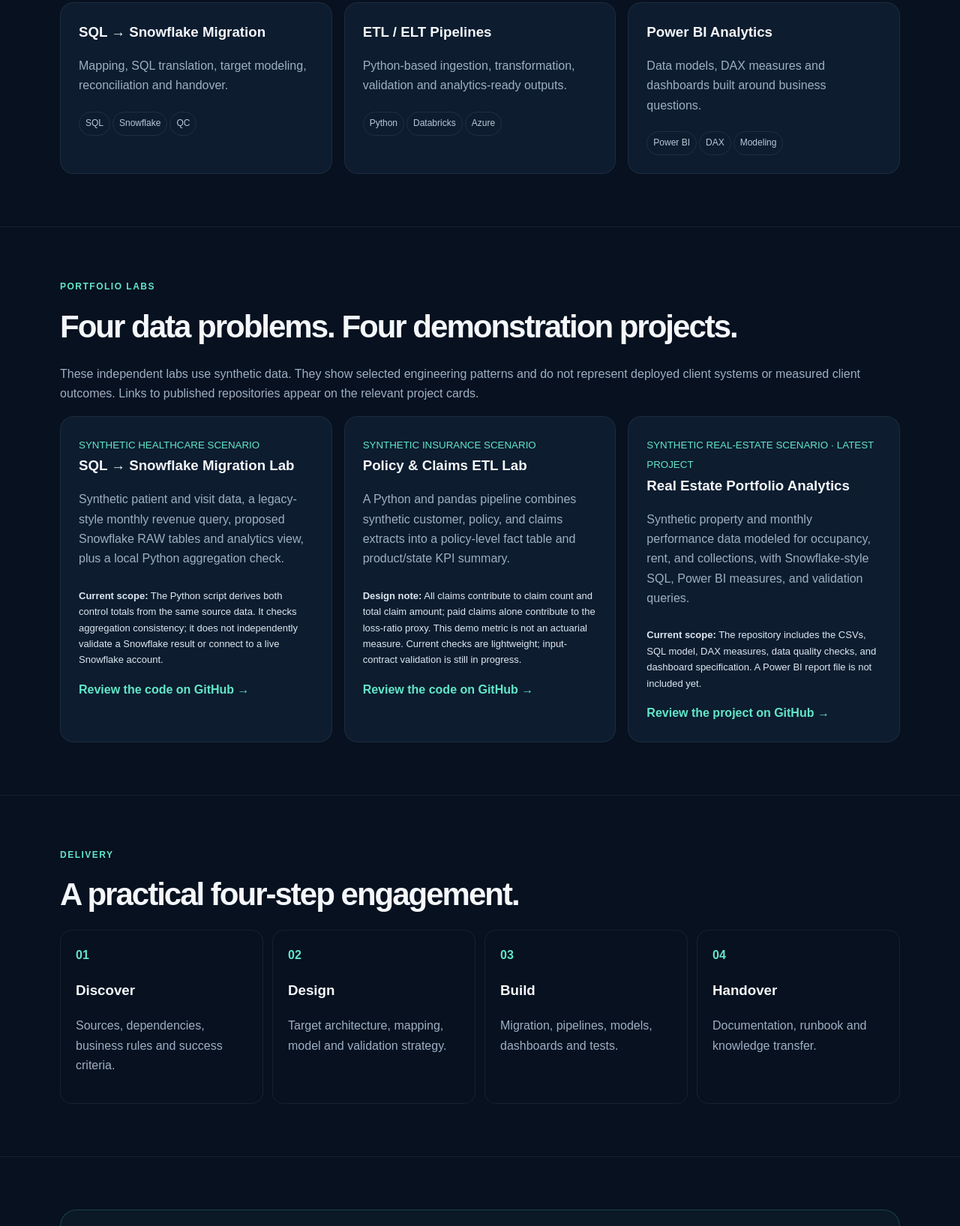
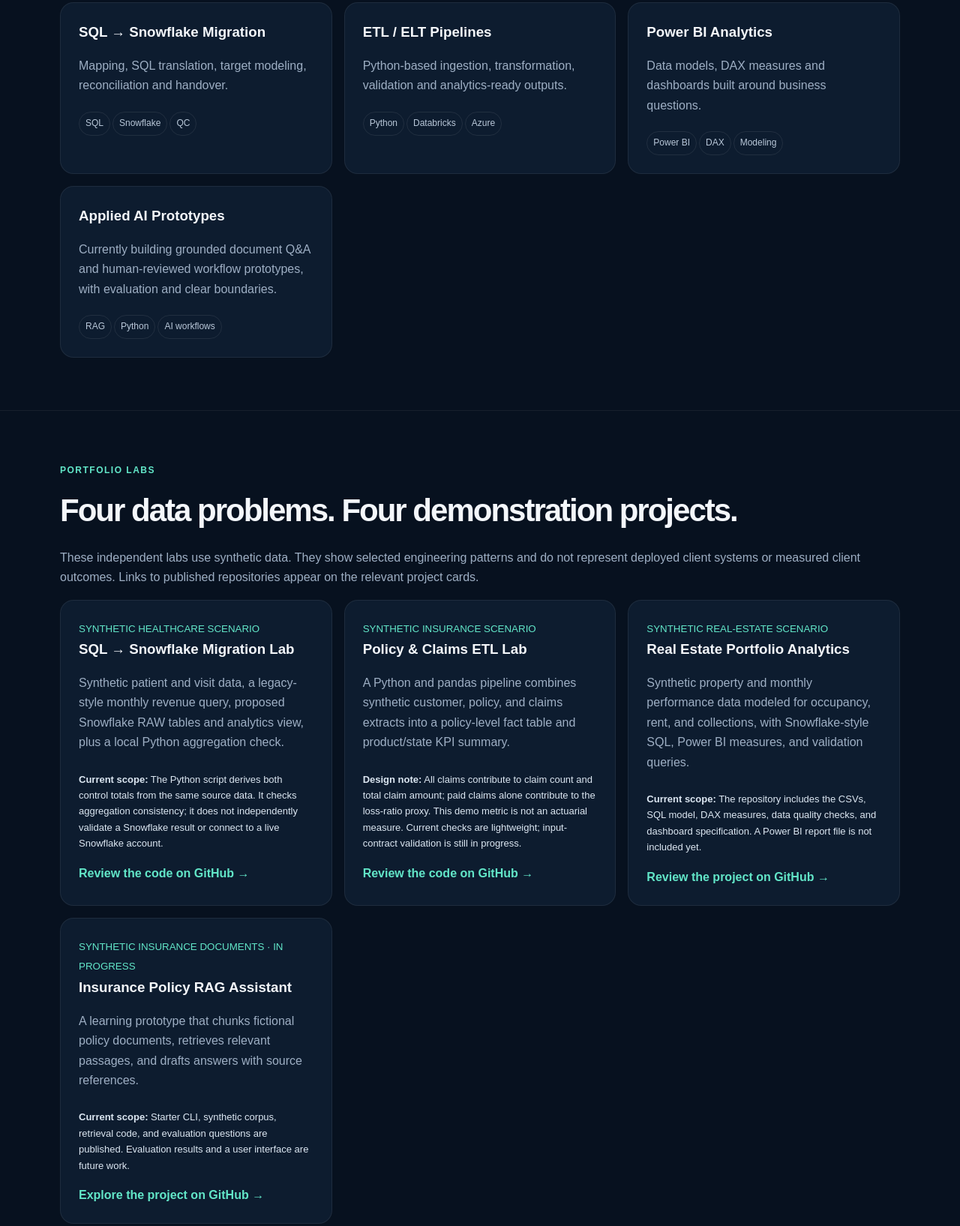
Before and after one commit to shailina23/shailina23.github.io, a plain HTML site: page index.html in a window 1280 px wide. Shown: the part 914-2549 px from the top of the page at 75% size. Drawn offline with Linux system fonts and the light colour scheme.

Commit message:
Add in-progress RAG portfolio project

```diff
--- a/index.html
+++ b/index.html
@@ -19,11 +19,13 @@ section{padding:70px 0;border-top:1px solid #ffffff10}.kicker{color:#62e6c8;font
 <div class="card"><h3>SQL → Snowflake Migration</h3><p class="muted">Mapping, SQL translation, target modeling, reconciliation and handover.</p><span class="tag">SQL</span><span class="tag">Snowflake</span><span class="tag">QC</span></div>
 <div class="card"><h3>ETL / ELT Pipelines</h3><p class="muted">Python-based ingestion, transformation, validation and analytics-ready outputs.</p><span class="tag">Python</span><span class="tag">Databricks</span><span class="tag">Azure</span></div>
 <div class="card"><h3>Power BI Analytics</h3><p class="muted">Data models, DAX measures and dashboards built around business questions.</p><span class="tag">Power BI</span><span class="tag">DAX</span><span class="tag">Modeling</span></div>
+<div class="card"><h3>Applied AI Prototypes</h3><p class="muted">Currently building grounded document Q&amp;A and human-reviewed workflow prototypes, with evaluation and clear boundaries.</p><span class="tag">RAG</span><span class="tag">Python</span><span class="tag">AI workflows</span></div>
 </div></div></section>
 <section id="work"><div class="wrap"><div class="kicker">Portfolio labs</div><h2>Four data problems. Four demonstration projects.</h2><p class="muted">These independent labs use synthetic data. They show selected engineering patterns and do not represent deployed client systems or measured client outcomes. Links to published repositories appear on the relevant project cards.</p><div class="grid">
 <div class="card case"><small>SYNTHETIC HEALTHCARE SCENARIO</small><h3>SQL → Snowflake Migration Lab</h3><p class="muted">Synthetic patient and visit data, a legacy-style monthly revenue query, proposed Snowflake RAW tables and analytics view, plus a local Python aggregation check.</p><div class="result"><b>Current scope:</b> The Python script derives both control totals from the same source data. It checks aggregation consistency; it does not independently validate a Snowflake result or connect to a live Snowflake account.</div><a class="case-link" href="https://github.com/shailina23/healthcare-sql-to-snowflake-migration" target="_blank" rel="noopener noreferrer">Review the code on GitHub →</a></div>
 <div class="card case"><small>SYNTHETIC INSURANCE SCENARIO</small><h3>Policy &amp; Claims ETL Lab</h3><p class="muted">A Python and pandas pipeline combines synthetic customer, policy, and claims extracts into a policy-level fact table and product/state KPI summary.</p><div class="result"><b>Design note:</b> All claims contribute to claim count and total claim amount; paid claims alone contribute to the loss-ratio proxy. This demo metric is not an actuarial measure. Current checks are lightweight; input-contract validation is still in progress.</div><a class="case-link" href="https://github.com/shailina23/insurance-policy-etl" target="_blank" rel="noopener noreferrer">Review the code on GitHub →</a></div>
-<div class="card case"><small>SYNTHETIC REAL-ESTATE SCENARIO · LATEST PROJECT</small><h3>Real Estate Portfolio Analytics</h3><p class="muted">Synthetic property and monthly performance data modeled for occupancy, rent, and collections, with Snowflake-style SQL, Power BI measures, and validation queries.</p><div class="result"><b>Current scope:</b> The repository includes the CSVs, SQL model, DAX measures, data quality checks, and dashboard specification. A Power BI report file is not included yet.</div><a class="case-link" href="https://github.com/shailina23/real-estate-powerbi-analytics" target="_blank" rel="noopener noreferrer">Review the project on GitHub →</a></div>
+<div class="card case"><small>SYNTHETIC REAL-ESTATE SCENARIO</small><h3>Real Estate Portfolio Analytics</h3><p class="muted">Synthetic property and monthly performance data modeled for occupancy, rent, and collections, with Snowflake-style SQL, Power BI measures, and validation queries.</p><div class="result"><b>Current scope:</b> The repository includes the CSVs, SQL model, DAX measures, data quality checks, and dashboard specification. A Power BI report file is not included yet.</div><a class="case-link" href="https://github.com/shailina23/real-estate-powerbi-analytics" target="_blank" rel="noopener noreferrer">Review the project on GitHub →</a></div>
+<div class="card case"><small>SYNTHETIC INSURANCE DOCUMENTS · IN PROGRESS</small><h3>Insurance Policy RAG Assistant</h3><p class="muted">A learning prototype that chunks fictional policy documents, retrieves relevant passages, and drafts answers with source references.</p><div class="result"><b>Current scope:</b> Starter CLI, synthetic corpus, retrieval code, and evaluation questions are published. Evaluation results and a user interface are future work.</div><a class="case-link" href="https://github.com/shailina23/insurance-policy-rag-assistant" target="_blank" rel="noopener noreferrer">Explore the project on GitHub →</a></div>
 </div></div></section>
 <section id="process"><div class="wrap"><div class="kicker">Delivery</div><h2>A practical four-step engagement.</h2><div class="process">
 <div class="step"><b>01</b><h3>Discover</h3><p class="muted">Sources, dependencies, business rules and success criteria.</p></div>
```
